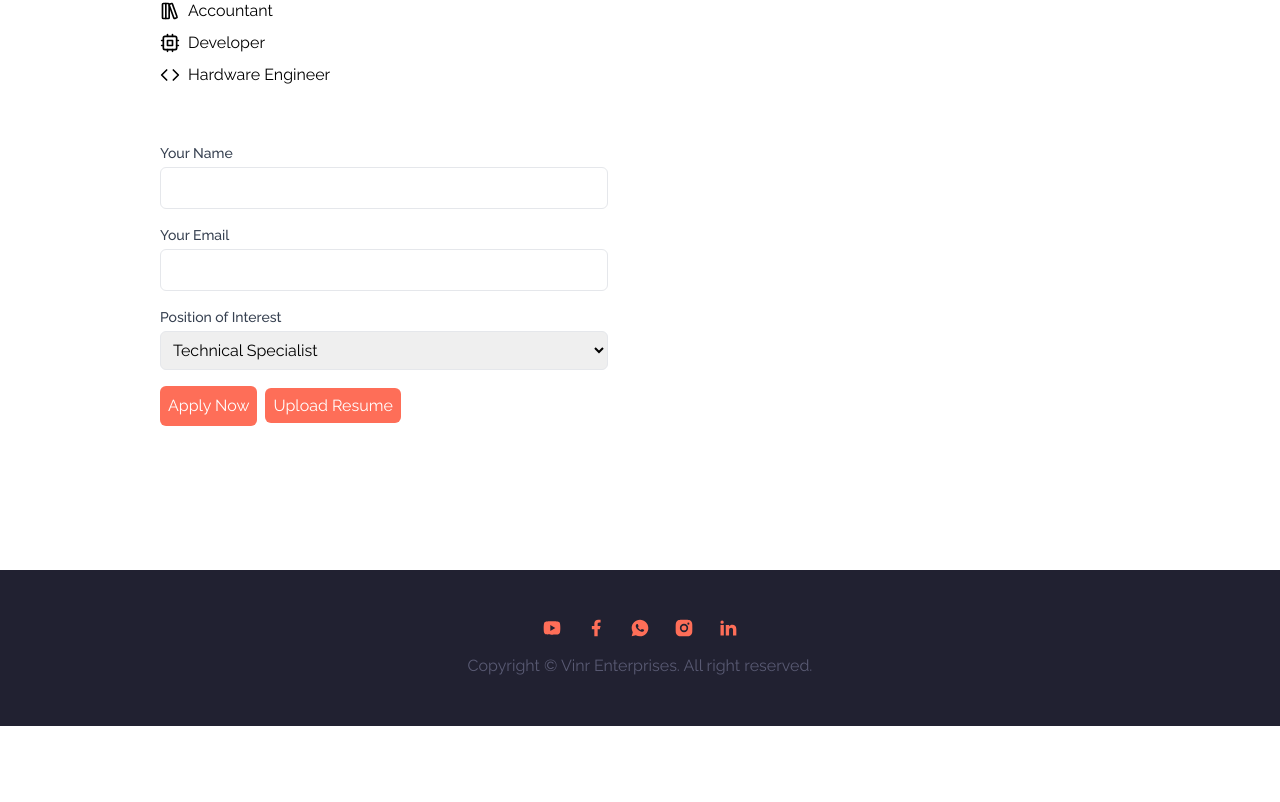
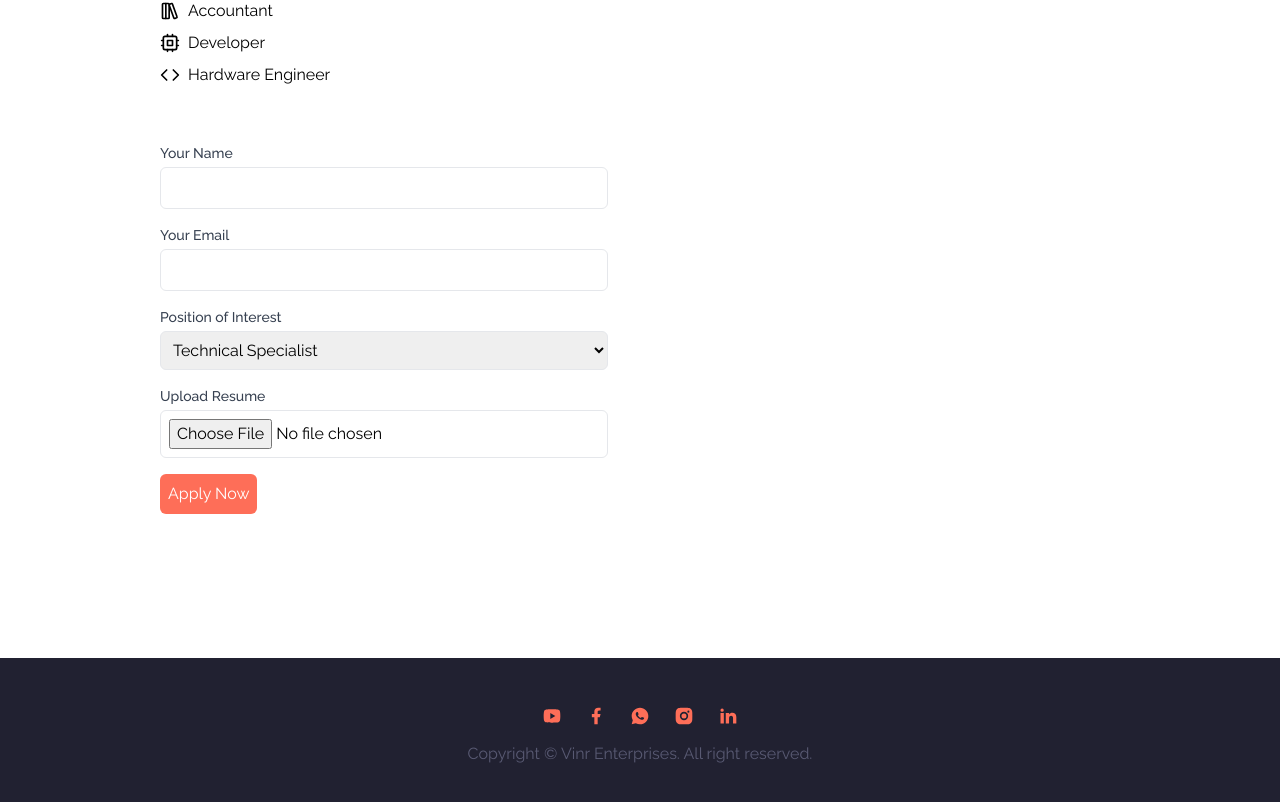
Before and after one commit to Abhishekk24/Business-Vinr, a Next.js app: page /careers in a window 1280 px wide. Shown: the part 671-1473 px from the top of the page. Before the commit the page ends 1397 px from the top, so only its background shows below. Built offline with nearby package versions, Linux system fonts and the light colour scheme.

Commit message:
careers page updated

```diff
--- a/app/careers/page.jsx
+++ b/app/careers/page.jsx
@@ -1,6 +1,65 @@
-import { Code, Cpu, HardDrive, LibraryBig } from "lucide-react";
+"use client"
+// Import necessary modules and icons
+import React, { useState } from 'react';
+import emailjs from 'emailjs-com';
+import { Cpu, LibraryBig, Code } from 'lucide-react';
 
 function Careers() {
+  const [formData, setFormData] = useState({
+    name: '',
+    email: '',
+    position: 'technical',
+    resume: null, // new state for the resume file
+  });
+
+  const handleChange = (e) => {
+    setFormData({ ...formData, [e.target.name]: e.target.value });
+  };
+
+  const handleFileChange = (e) => {
+    // Update the state with the selected resume file
+    setFormData({ ...formData, resume: e.target.files[0] });
+  };
+
+  const handleSubmit = async (e) => {
+    e.preventDefault();
+
+    try {
+      const templateParams = {
+        to_email: 'servicesvinrenterprises@gmail.com', // replace with recipient email
+        from_name: formData.name,
+        from_email: formData.email,
+        position: formData.position,
+        // include the resume in the templateParams
+        resume: formData.resume,
+      };
+
+      const serviceId = 'service_rm4bjtt';
+      const templateId = 'template_4np9sla';
+      const userId = 'HRtLV15DWQFnYZvFQ';
+
+      // Send email with application details and resume to recipient
+      const response = await emailjs.send(serviceId, templateId, templateParams, userId);
+
+      // Log response
+      console.log('Email Response:', response);
+
+      // Reset form fields on successful submission
+      setFormData({
+        name: '',
+        email: '',
+        position: 'technical',
+        resume: null,
+      });
+
+      // Display success message or perform any other action
+      console.log('Application sent successfully');
+    } catch (error) {
+      // Log any errors
+      console.error('Error sending application:', error);
+    }
+  };
+
   return (
     <section>
       <div className="container mx-auto">
@@ -59,7 +118,7 @@ function Careers() {
           </div>
           <div>
             {/* Application Form */}
-            <form className="max-w-md mb-24 xl:mb-48">
+            <form className="max-w-md mb-24 xl:mb-48" onSubmit={handleSubmit}>
               <div className="mb-4">
                 <label
                   htmlFor="name"
@@ -72,6 +131,8 @@ function Careers() {
                   id="name"
                   name="name"
                   className="mt-1 p-2 w-full border rounded-md"
+                  value={formData.name}
+                  onChange={handleChange}
                 />
               </div>
               <div className="mb-4">
@@ -86,6 +147,8 @@ function Careers() {
                   id="email"
                   name="email"
                   className="mt-1 p-2 w-full border rounded-md"
+                  value={formData.email}
+                  onChange={handleChange}
                 />
               </div>
               <div className="mb-4">
@@ -99,6 +162,8 @@ function Careers() {
                   id="position"
                   name="position"
                   className="mt-1 p-2 w-full border rounded-md"
+                  value={formData.position}
+                  onChange={handleChange}
                 >
                   <option value="technical">Technical Specialist</option>
                   <option value="accountant">Accountant</option>
@@ -106,24 +171,28 @@ function Careers() {
                   <option value="hardware">Hardware Engineer</option>
                 </select>
               </div>
+              {/* Resume Upload */}
+              <div className="mb-4">
+                <label
+                  htmlFor="resume"
+                  className="block text-sm font-medium text-gray-700"
+                >
+                  Upload Resume
+                </label>
+                <input
+                  type="file"
+                  id="resume"
+                  name="resume"
+                  className="mt-1 p-2 w-full border rounded-md"
+                  onChange={handleFileChange}
+                />
+              </div>
               <button
                 type="submit"
                 className="bg-primary text-white p-2 rounded-md mr-2"
               >
                 Apply Now
               </button>
-              <label
-                htmlFor="resume"
-                className="bg-primary text-white p-2 rounded-md cursor-pointer"
-              >
-                Upload Resume
-                <input
-                  type="file"
-                  id="resume"
-                  name="resume"
-                  className="hidden"
-                />
-              </label>
             </form>
           </div>
         </div>
```
